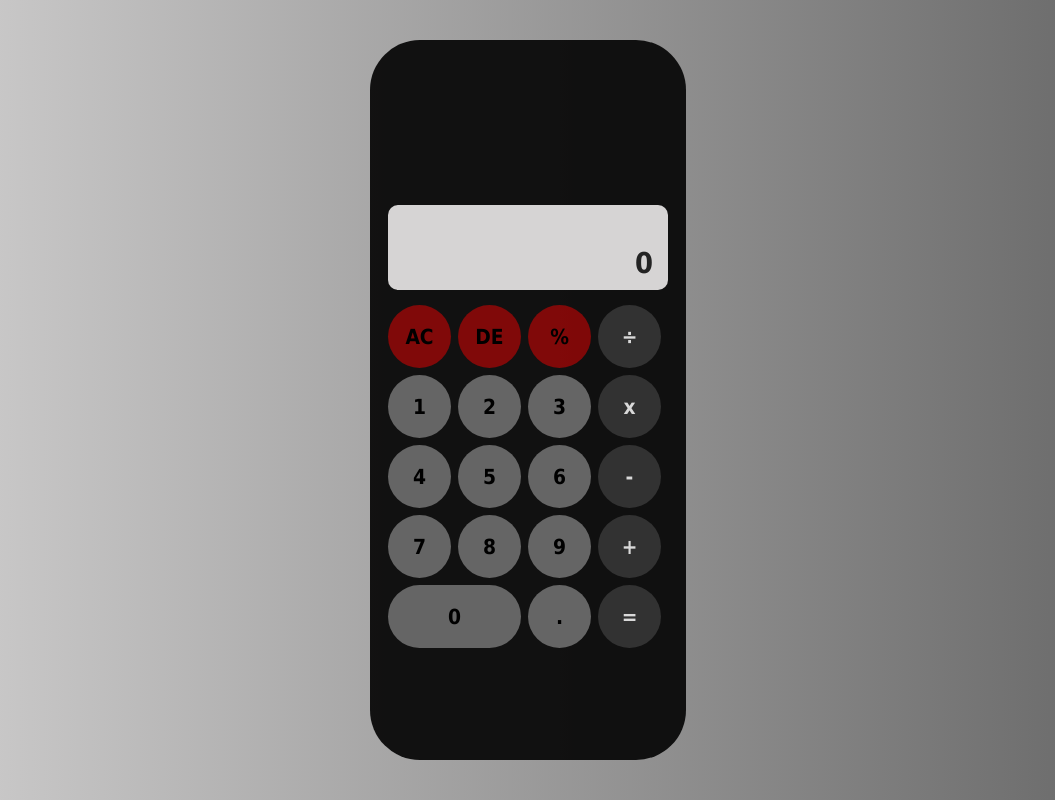
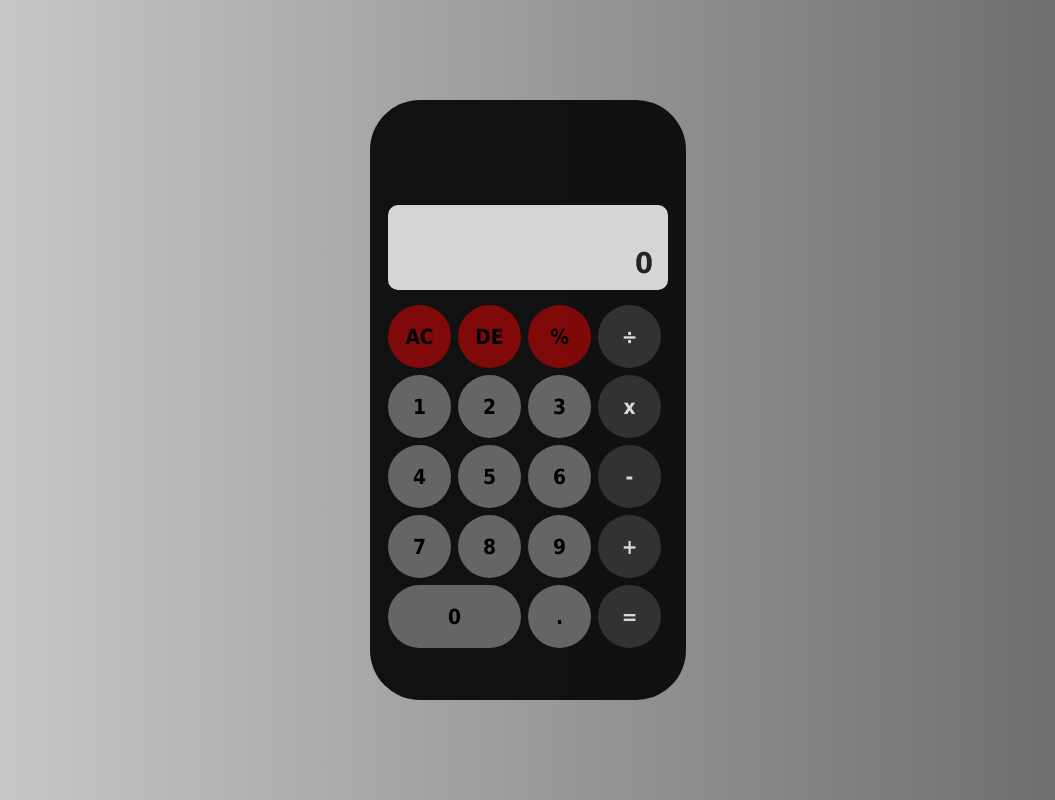
Before and after one commit to iaj2/simple-calculator, a plain HTML site: page index.html in a window 1280 px wide. Shown: the whole page, without its empty margins (112-1167 px from the left). Drawn offline with Linux system fonts and the light colour scheme.

Commit message:
Update styles.css

```diff
--- a/styles.css
+++ b/styles.css
@@ -25,7 +25,7 @@ body{
     display: grid;
     justify-content: center;
     align-content: center;
-    min-height: 90%;
+    height: 600px;
     padding: 60px 18px 0px 18px;
     background-color: #080808ef;
     border-radius: 50px;
```
